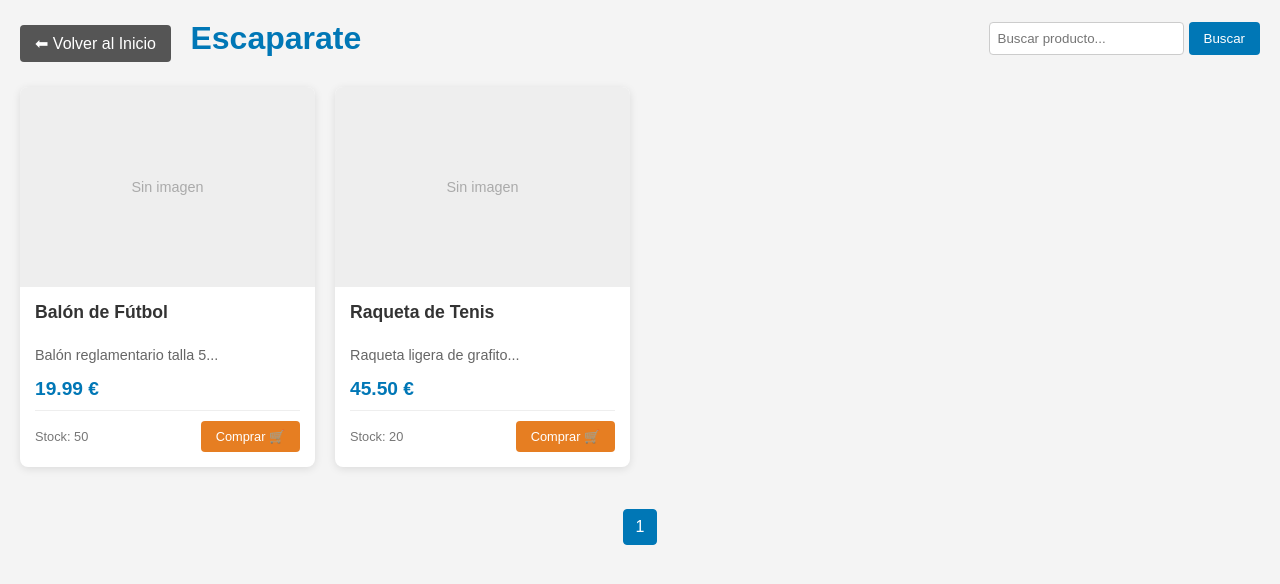
After one commit to FcoJavierPerezHdez/TRABAJOPHP, a PHP site: page /catalog.php in a window 1280 px wide. The commit adds this page. Shown: the top 584 px of the page. Run offline with PHP 8.4, Linux system fonts and the light colour scheme; the visitor is signed in with stand-in values (Sample User, id 1); data comes from the database, SQL or seed files in the repository.

Commit message:
Un problema que encontramos es el de que tanto "ver catalogo" como "gestionar productos" nos llevan a la items_list.php. Vamos a separarlo. Creamos un archivo llamado catalog.php en el que cambiaremos por completo la estética de nuestra seccion. Así en "gestionar productos" podremos cambiar/añadir/modificar productos y en ver catalogo podremos añadir a la cesta los productos. Actualizamos index.php para redirigir el tráfico y que cada seccion lleve a su archivo correspondiente.

```diff
--- /dev/null
+++ b/public/catalog.php
@@ -0,0 +1,165 @@
+<?php
+// public/catalog.php
+require_once __DIR__ . '/../app/pdo.php';
+require_once __DIR__ . '/../app/auth.php';
+
+// Verificamos login (si quisieras que fuera pública para todos, podrías quitar esto)
+require_login();
+
+// --- LÓGICA DE DATOS (Copia optimizada de items_list) ---
+$registros_por_pagina = 6; // Mostramos 6 tarjetas por página
+$pagina_actual = isset($_GET['page']) ? (int)$_GET['page'] : 1;
+if ($pagina_actual < 1) $pagina_actual = 1;
+$busqueda = isset($_GET['q']) ? trim($_GET['q']) : '';
+
+try {
+    // 1. Contar
+    $sql_count = "SELECT COUNT(*) FROM products WHERE name LIKE :search";
+    $stmt_count = $pdo->prepare($sql_count);
+    $stmt_count->execute([':search' => "%$busqueda%"]);
+    $total_registros = $stmt_count->fetchColumn();
+
+    $total_paginas = ceil($total_registros / $registros_por_pagina);
+    $offset = ($pagina_actual - 1) * $registros_por_pagina;
+
+    // 2. Obtener productos
+    $sql_data = "SELECT * FROM products WHERE name LIKE :search LIMIT " . (int)$registros_por_pagina . " OFFSET " . (int)$offset;
+    $stmt = $pdo->prepare($sql_data);
+    $stmt->execute([':search' => "%$busqueda%"]);
+    $products = $stmt->fetchAll();
+
+} catch (PDOException $e) {
+    die("Error: " . $e->getMessage());
+}
+?>
+
+<!DOCTYPE html>
+<html lang="es">
+<head>
+    <meta charset="UTF-8">
+    <title>Tienda - Decartón</title>
+    <style>
+        /* Estilos generales (reutilizamos tu base) */
+        body { font-family: sans-serif; margin: 0; padding: 20px; background-color: #f4f4f4; }
+
+        .top-bar { display: flex; justify-content: space-between; align-items: center; margin-bottom: 30px; }
+        .btn-back { background: #555; color: white; text-decoration: none; padding: 10px 15px; border-radius: 4px; }
+
+        /* BUSCADOR */
+        .search-form { display: flex; gap: 5px; }
+        .search-form input { padding: 8px; border: 1px solid #ccc; border-radius: 4px; }
+        .search-form button { background: #0077b6; color: white; border: none; padding: 8px 15px; border-radius: 4px; cursor: pointer; }
+
+        /* --- GRID DE PRODUCTOS (Estilo Tienda) --- */
+        .product-grid {
+            display: grid;
+            grid-template-columns: repeat(auto-fill, minmax(250px, 1fr)); /* Responsivo automático */
+            gap: 20px;
+        }
+
+        .product-card {
+            background: white;
+            border-radius: 8px;
+            overflow: hidden;
+            box-shadow: 0 2px 8px rgba(0,0,0,0.1);
+            transition: transform 0.2s;
+            display: flex;
+            flex-direction: column;
+        }
+        .product-card:hover { transform: translateY(-5px); box-shadow: 0 5px 15px rgba(0,0,0,0.2); }
+
+        .card-img-container {
+            width: 100%;
+            height: 200px;
+            background-color: #eee;
+            display: flex;
+            align-items: center;
+            justify-content: center;
+            overflow: hidden;
+        }
+        .card-img { width: 100%; height: 100%; object-fit: cover; }
+        .no-img { color: #aaa; font-size: 0.9em; }
+
+        .card-body { padding: 15px; flex-grow: 1; display: flex; flex-direction: column; }
+        .card-title { margin: 0 0 10px; font-size: 1.1em; color: #333; }
+        .card-desc { font-size: 0.9em; color: #666; flex-grow: 1; margin-bottom: 15px; }
+        .card-price { font-size: 1.2em; font-weight: bold; color: #0077b6; margin-bottom: 10px; }
+
+        .card-footer {
+            margin-top: auto;
+            padding-top: 10px;
+            border-top: 1px solid #eee;
+            display: flex;
+            justify-content: space-between;
+            align-items: center;
+            color: #777; font-size: 0.8em;
+        }
+        .btn-buy {
+            background-color: #e67e22; color: white; border: none; padding: 8px 15px;
+            border-radius: 4px; cursor: pointer; text-decoration: none; font-size: 1em;
+        }
+        .btn-buy:hover { background-color: #d35400; }
+
+        /* PAGINACIÓN */
+        .pagination { margin-top: 40px; text-align: center; }
+        .pagination a { display: inline-block; padding: 8px 12px; margin: 2px; background: white; border: 1px solid #ddd; text-decoration: none; color: #333; border-radius: 4px; }
+        .pagination a.active { background: #0077b6; color: white; border-color: #0077b6; }
+    </style>
+</head>
+<body>
+
+    <div class="top-bar">
+        <div>
+            <a href="index.php" class="btn-back">⬅ Volver al Inicio</a>
+            <h1 style="display:inline; margin-left: 15px; color: #0077b6;">Escaparate</h1>
+        </div>
+
+        <form class="search-form" method="GET">
+            <input type="text" name="q" placeholder="Buscar producto..." value="<?php echo htmlspecialchars($busqueda); ?>">
+            <button type="submit">Buscar</button>
+            <?php if($busqueda): ?><a href="catalog.php" style="margin-left:5px; color:#555; align-self:center;">(Ver todos)</a><?php endif; ?>
+        </form>
+    </div>
+
+    <?php if (count($products) > 0): ?>
+
+        <!-- Aquí está la magia: Usamos DIVs en vez de TABLE -->
+        <div class="product-grid">
+            <?php foreach ($products as $p): ?>
+                <div class="product-card">
+                    <div class="card-img-container">
+                        <?php if (!empty($p['image'])): ?>
+                            <img src="<?php echo htmlspecialchars($p['image']); ?>" class="card-img" alt="<?php echo htmlspecialchars($p['name']); ?>">
+                        <?php else: ?>
+                            <span class="no-img">Sin imagen</span>
+                        <?php endif; ?>
+                    </div>
+
+                    <div class="card-body">
+                        <h3 class="card-title"><?php echo htmlspecialchars($p['name']); ?></h3>
+                        <p class="card-desc"><?php echo htmlspecialchars(substr($p['description'], 0, 80)) . '...'; ?></p>
+                        <div class="card-price"><?php echo number_format($p['price'], 2); ?> €</div>
+
+                        <div class="card-footer">
+                            <span>Stock: <?php echo $p['stock']; ?></span>
+                            <!-- Botón "Comprar" de mentira (por ahora) -->
+                            <a href="#" class="btn-buy" onclick="alert('¡Añadido al carrito! (Simulación)'); return false;">Comprar 🛒</a>
+                        </div>
+                    </div>
+                </div>
+            <?php endforeach; ?>
+        </div>
+
+        <!-- Paginación -->
+        <div class="pagination">
+            <?php for ($i = 1; $i <= $total_paginas; $i++): ?>
+                <a href="?page=<?php echo $i; ?>&q=<?php echo urlencode($busqueda); ?>" class="<?php echo $i === $pagina_actual ? 'active' : ''; ?>"><?php echo $i; ?></a>
+            <?php endfor; ?>
+        </div>
+
+    <?php else: ?>
+        <p style="text-align: center; font-size: 1.2em; color: #666; margin-top: 50px;">No encontramos productos con ese nombre.</p>
+    <?php endif; ?>
+
+</body>
+</html>
```
Also changed, not shown: public/index.php (+13 -11 lines).
